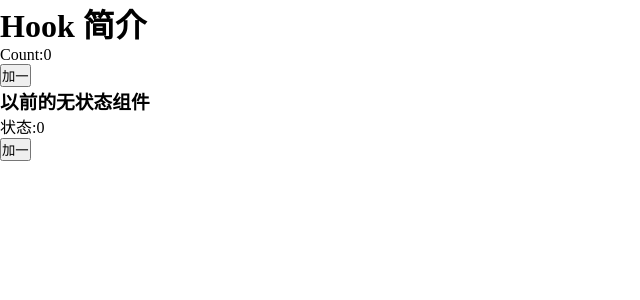
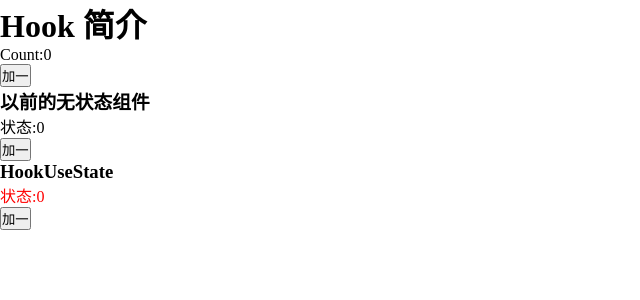
Before and after one commit to qiaozhididi/react-hook, a React (Create React App) app: page / in a window 1280 px wide. Shown: the top 300 px of the page, without its empty margins (0-640 px from the left). Built offline with nearby package versions, Linux system fonts and the light colour scheme.

Commit message:
StateHook的使用

```diff
--- a/src/App.js
+++ b/src/App.js
@@ -1,6 +1,7 @@
 import "./App.css";
 import ClassDemo from "./ClassDemo";
 import FunDemo from "./FunDemo";
+import HookUseState from "./StateHook/HookUseState";
 
 function App() {
   return (
@@ -8,6 +9,7 @@ function App() {
       <h1>Hook 简介</h1>
       <ClassDemo />
       <FunDemo />
+      <HookUseState />
     </div>
   );
 }
--- /dev/null
+++ b/src/StateHook/HookUseState.jsx
@@ -0,0 +1,18 @@
+import React, { useState } from "react";
+
+export default function HookUseState() {
+  //状态值为：count
+  const [count, setCount] = useState(0);
+  const [color, setColor] = useState("red");
+  const clickHandler = () => {
+    setCount(count + 1);
+    setColor("green");
+  };
+  return (
+    <div>
+      <h3>HookUseState</h3>
+      <p style={{ color }}>状态:{count}</p>
+      <button onClick={clickHandler}>加一</button>
+    </div>
+  );
+}
```
Also changed, not shown: 1 other file (tests, documents, lock files or other folders).
